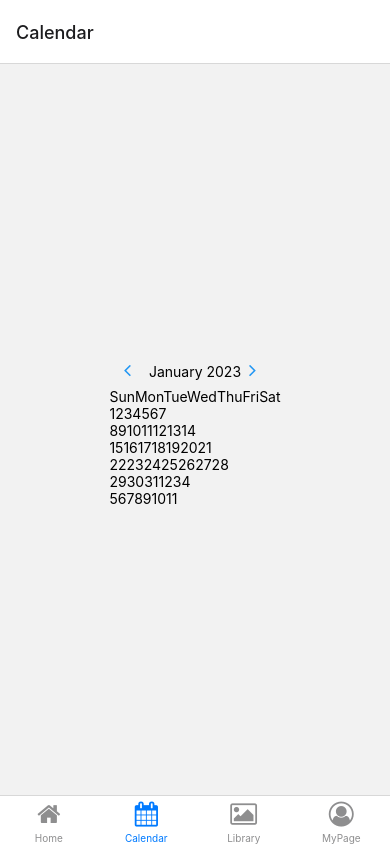
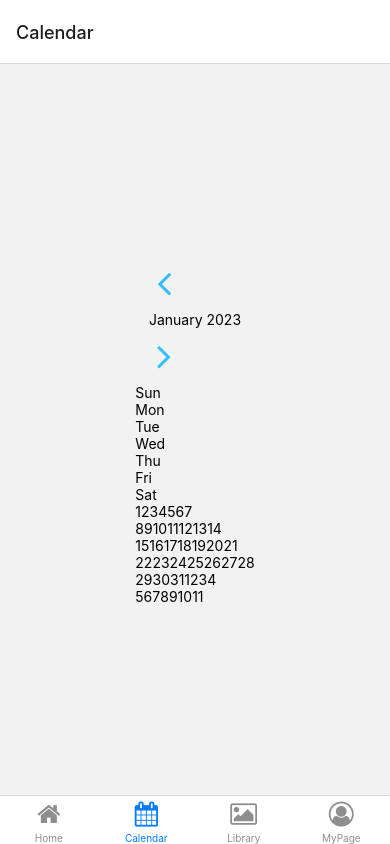
Before and after one commit to minnienam0726/calendar, a React Native app: screen /Calendar in a window 390 px wide. Built offline with nearby package versions, Linux system fonts and the light colour scheme.

Commit message:
feat: 캘린더 선택한 날짜 표시 구현

```diff
--- a/src/screens/Calendar.jsx
+++ b/src/screens/Calendar.jsx
@@ -1,9 +1,11 @@
-import React, { useState } from "react";
-import { View, Text, StyleSheet } from "react-native";
+import { useState } from "react";
+import { View, Text, StyleSheet, TouchableOpacity } from "react-native";
 import Icon from "react-native-vector-icons/FontAwesome";
 
 function Calendar() {
   const [month, setMonth] = useState(() => new Date().getMonth());
+  const [pressedButton, setPressedButton] = useState("");
+
   const dayWeekArray = ["Sun", "Mon", "Tue", "Wed", "Thu", "Fri", "Sat"];
   const today = new Date();
   const monthString = new Date(today.getFullYear(), month, today.getDate()).toLocaleString("en-US", { month: "long" });
@@ -14,42 +16,54 @@ function Calendar() {
   const dayilyMatrix = new Array(6).fill([]).map(() => {
     return new Array(7).fill(0).map(() => {
       dateCount++;
-      return new Date(today.getFullYear(), month, dateCount).getDate();
+      return new Date(today.getFullYear(), month, dateCount);
     });
   });
 
   return (
     <View style={styles.container}>
       <View>
-        <Text>
         <Icon.Button
           name="angle-left"
-            color="#2196F3"
+          color="#35C0F5"
+          size={40}
           backgroundColor="#00000000"
           onPress={() => setMonth(month - 1)}
         />
+        <Text>
           {monthString} {year}
+        </Text>
         <Icon.Button
           name="angle-right"
-            color="#2196F3"
+          color="#35C0F5"
+          size={40}
           backgroundColor="#00000000"
           onPress={() => setMonth(month + 1)}
         />
-        </Text>
       </View>
       <View>
         <View>
-          <Text>{dayWeekArray}</Text>
+          {dayWeekArray.map((dayWeek, dayWeekIndex) => (
+            <Text key={dayWeekIndex}>
+              {dayWeek}
+            </Text>
+          ))}
         </View>
-        <View>
         {dayilyMatrix.map((weekList, weekIndex) => (
           <Text key={weekIndex}>
             {weekList.map((day, dayIndex) => (
-                <Text key={dayIndex}>{day}</Text>
+              <TouchableOpacity
+                key={dayIndex}
+                style={pressedButton.toString() === weekList[dayIndex].toString() ? styles.radiusEffect : styles.normal}
+                onPress={() => setPressedButton(day)}
+              >
+                <Text>
+                  {day.getDate()}
+                </Text>
+              </TouchableOpacity>
             ))}
           </Text>
         ))}
-        </View>
       </View>
     </View>
   );
```
Lines whose indentation alone changed are shown as unchanged.
